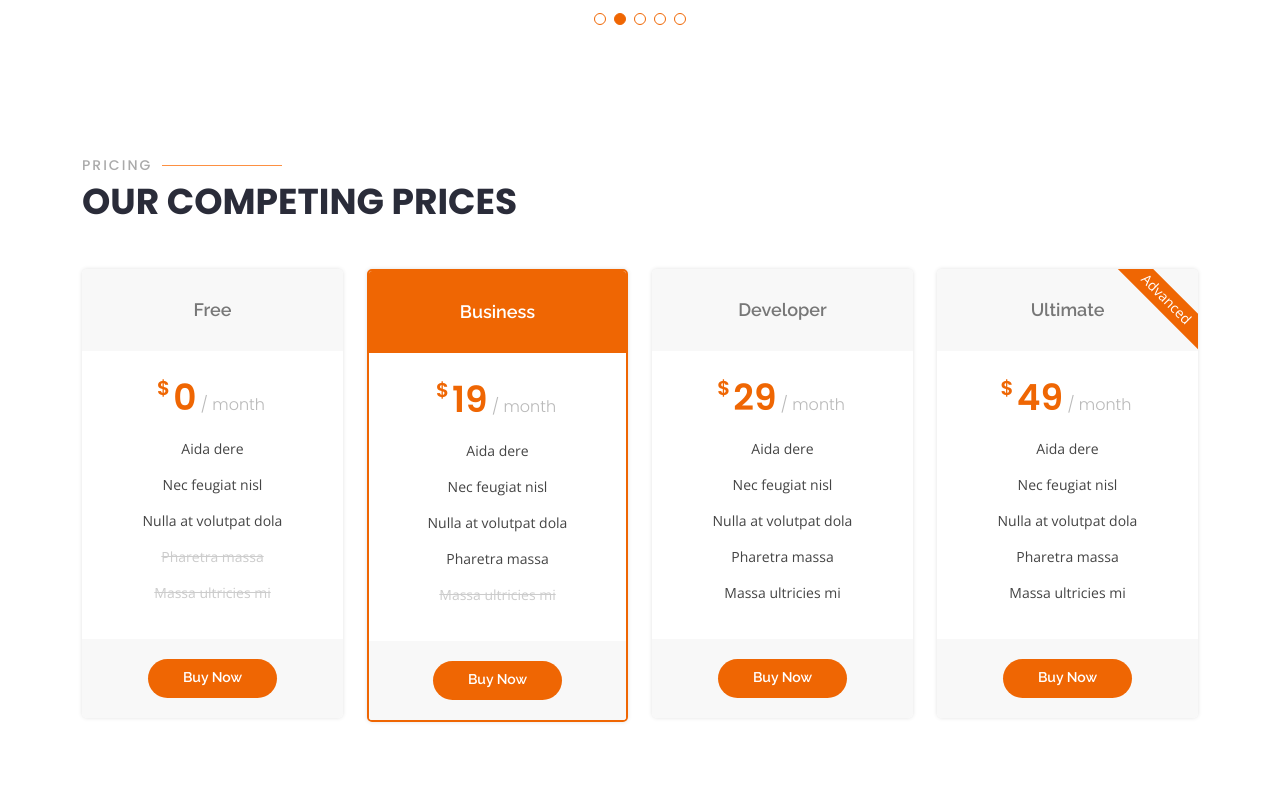
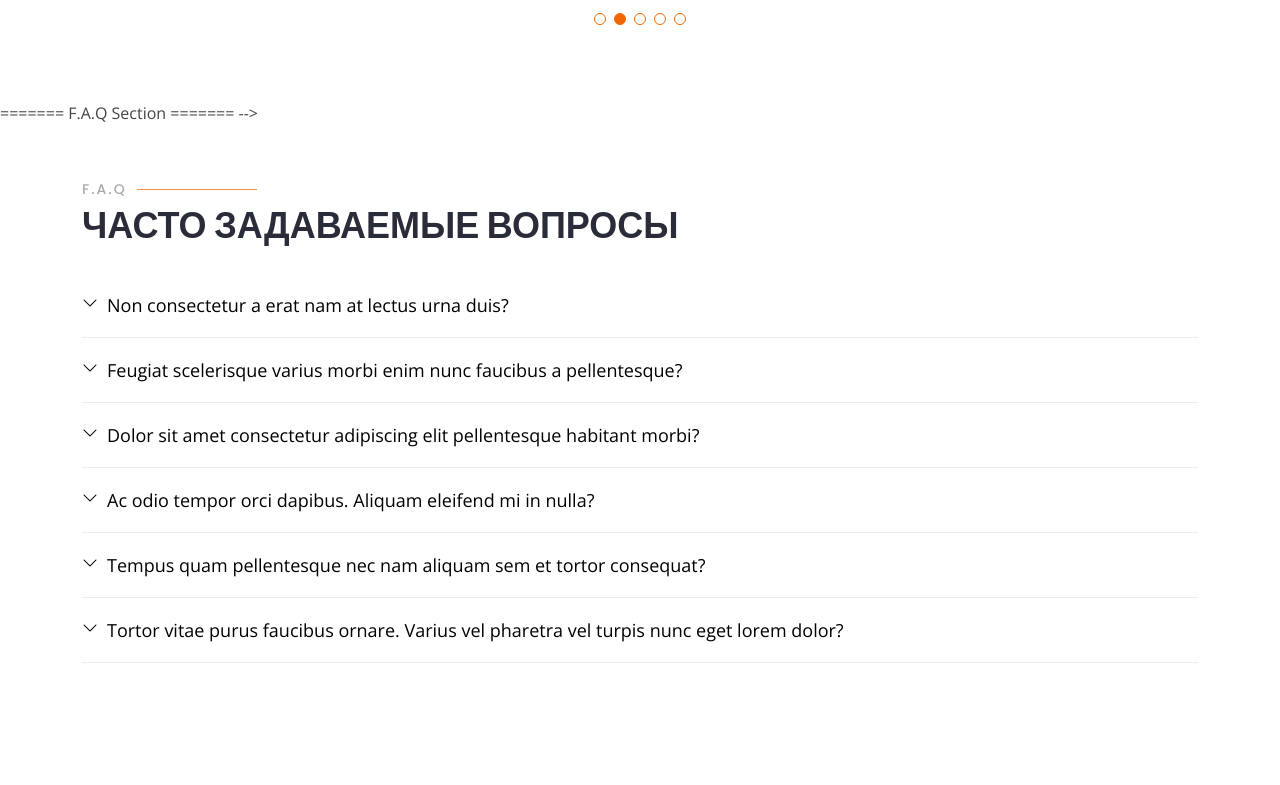
Before and after one commit to Trollslaget/itLink, a plain HTML site: page index.html in a window 1280 px wide. Shown: the part 3037-3822 px from the top of the page. Drawn offline with nearby package versions, Linux system fonts and the light colour scheme.

Commit message:
deleted pricing

```diff
--- a/index.html
+++ b/index.html
@@ -425,91 +425,7 @@
       </div>
     </section><!-- End Testimonials Section -->
 
-    <!-- ======= Pricing Section ======= -->
-    <section id="pricing" class="pricing">
-      <div class="container">
 
-        <div class="section-title" data-aos="zoom-out">
-          <h2>Pricing</h2>
-          <p>Our Competing Prices</p>
-        </div>
-
-        <div class="row">
-
-          <div class="col-lg-3 col-md-6">
-            <div class="box" data-aos="zoom-in">
-              <h3>Free</h3>
-              <h4><sup>$</sup>0<span> / month</span></h4>
-              <ul>
-                <li>Aida dere</li>
-                <li>Nec feugiat nisl</li>
-                <li>Nulla at volutpat dola</li>
-                <li class="na">Pharetra massa</li>
-                <li class="na">Massa ultricies mi</li>
-              </ul>
-              <div class="btn-wrap">
-                <a href="#" class="btn-buy">Buy Now</a>
-              </div>
-            </div>
-          </div>
-
-          <div class="col-lg-3 col-md-6 mt-4 mt-md-0">
-            <div class="box featured" data-aos="zoom-in" data-aos-delay="100">
-              <h3>Business</h3>
-              <h4><sup>$</sup>19<span> / month</span></h4>
-              <ul>
-                <li>Aida dere</li>
-                <li>Nec feugiat nisl</li>
-                <li>Nulla at volutpat dola</li>
-                <li>Pharetra massa</li>
-                <li class="na">Massa ultricies mi</li>
-              </ul>
-              <div class="btn-wrap">
-                <a href="#" class="btn-buy">Buy Now</a>
-              </div>
-            </div>
-          </div>
-
-          <div class="col-lg-3 col-md-6 mt-4 mt-lg-0">
-            <div class="box" data-aos="zoom-in" data-aos-delay="200">
-              <h3>Developer</h3>
-              <h4><sup>$</sup>29<span> / month</span></h4>
-              <ul>
-                <li>Aida dere</li>
-                <li>Nec feugiat nisl</li>
-                <li>Nulla at volutpat dola</li>
-                <li>Pharetra massa</li>
-                <li>Massa ultricies mi</li>
-              </ul>
-              <div class="btn-wrap">
-                <a href="#" class="btn-buy">Buy Now</a>
-              </div>
-            </div>
-          </div>
-
-          <div class="col-lg-3 col-md-6 mt-4 mt-lg-0">
-            <div class="box" data-aos="zoom-in" data-aos-delay="300">
-              <span class="advanced">Advanced</span>
-              <h3>Ultimate</h3>
-              <h4><sup>$</sup>49<span> / month</span></h4>
-              <ul>
-                <li>Aida dere</li>
-                <li>Nec feugiat nisl</li>
-                <li>Nulla at volutpat dola</li>
-                <li>Pharetra massa</li>
-                <li>Massa ultricies mi</li>
-              </ul>
-              <div class="btn-wrap">
-                <a href="#" class="btn-buy">Buy Now</a>
-              </div>
-            </div>
-          </div>
-
-        </div>
-
-      </div>
-    </section>
-    <!-- End Pricing Section
 
     ======= F.A.Q Section ======= -->
     <section id="faq" class="faq">
```
